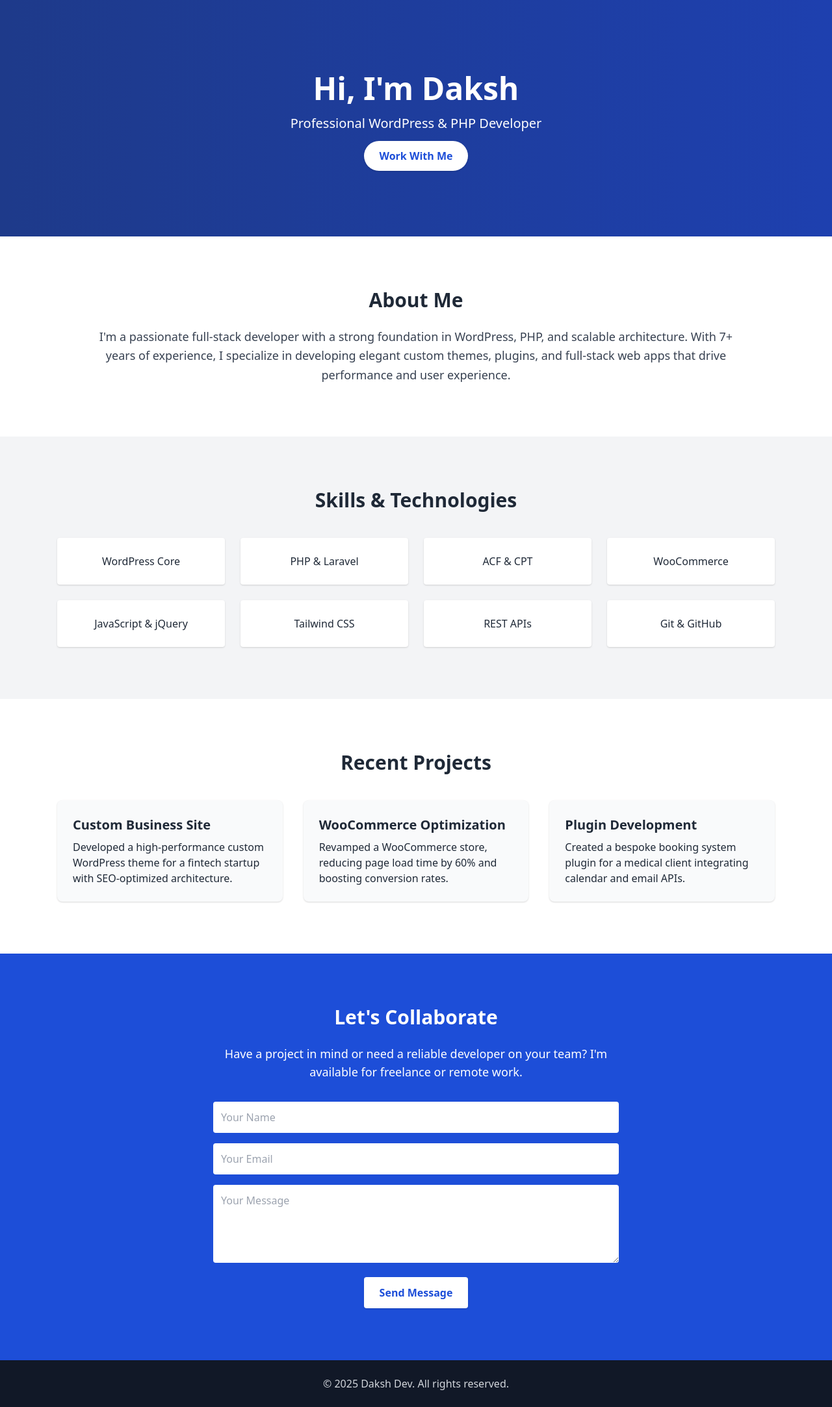
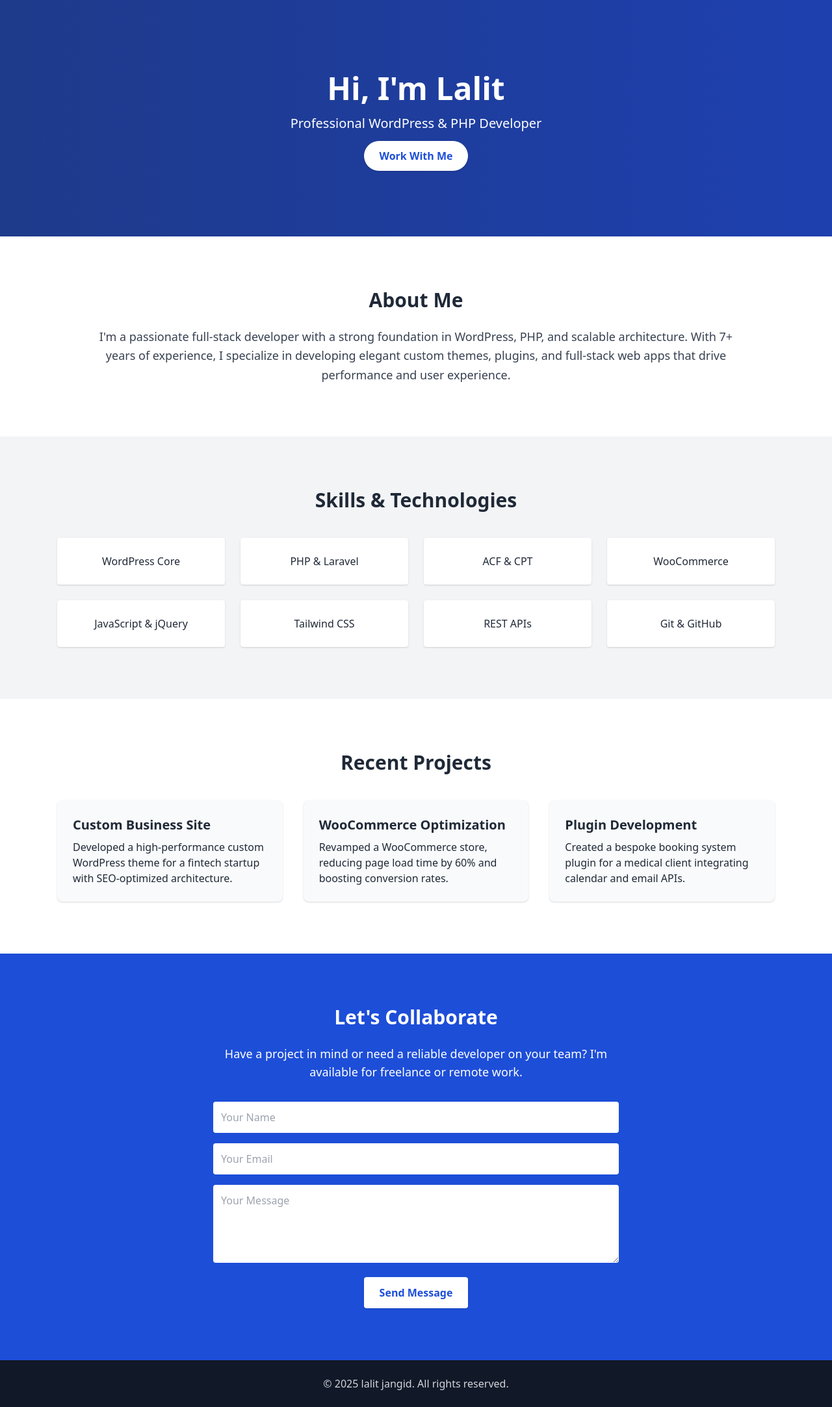
Before and after one commit to lalitdevjpr/portfolio, a plain HTML site: page index.html in a window 1280 px wide. Shown: the whole page at 65% size. Drawn offline with nearby package versions, Linux system fonts and the light colour scheme.

Commit message:
Add files via upload

```diff
--- a/index.html
+++ b/index.html
@@ -3,7 +3,7 @@
 <head>
   <meta charset="UTF-8" />
   <meta name="viewport" content="width=device-width, initial-scale=1.0" />
-  <title>Daksh Dev — WordPress & PHP Expert</title>
+  <title>Lalit Jangid — WordPress & PHP Expert</title>
   <link href="https://cdn.jsdelivr.net/npm/tailwindcss@2.2.19/dist/tailwind.min.css" rel="stylesheet">
   <style>
     .hero-bg {
@@ -14,7 +14,7 @@
 <body class="bg-gray-100 text-gray-800">
   <!-- Hero Section -->
   <section class="hero-bg text-white py-28 text-center">
-    <h1 class="text-5xl font-extrabold mb-4">Hi, I'm Daksh</h1>
+    <h1 class="text-5xl font-extrabold mb-4">Hi, I'm Lalit</h1>
     <p class="text-xl mb-6">Professional WordPress & PHP Developer</p>
     <a href="#contact" class="bg-white text-blue-700 px-6 py-3 rounded-full font-semibold shadow hover:bg-gray-100 transition">Work With Me</a>
   </section>
@@ -70,7 +70,7 @@
     <div class="max-w-2xl mx-auto px-6 text-center">
       <h2 class="text-3xl font-bold mb-6">Let's Collaborate</h2>
       <p class="mb-8 text-lg">Have a project in mind or need a reliable developer on your team? I'm available for freelance or remote work.</p>
-      <form action="mailto:your-email@example.com" method="POST" class="space-y-4">
+      <form action="mailto:lalitdevjpr@gmail.com" method="POST" class="space-y-4">
         <input type="text" name="name" placeholder="Your Name" class="w-full p-3 rounded text-gray-900" required>
         <input type="email" name="email" placeholder="Your Email" class="w-full p-3 rounded text-gray-900" required>
         <textarea name="message" rows="4" placeholder="Your Message" class="w-full p-3 rounded text-gray-900" required></textarea>
@@ -81,7 +81,7 @@
 
   <!-- Footer -->
   <footer class="bg-gray-900 text-gray-300 text-center py-6">
-    <p>&copy; 2025 Daksh Dev. All rights reserved.</p>
+    <p>&copy; 2025 lalit jangid. All rights reserved.</p>
   </footer>
 </body>
 </html>
```
